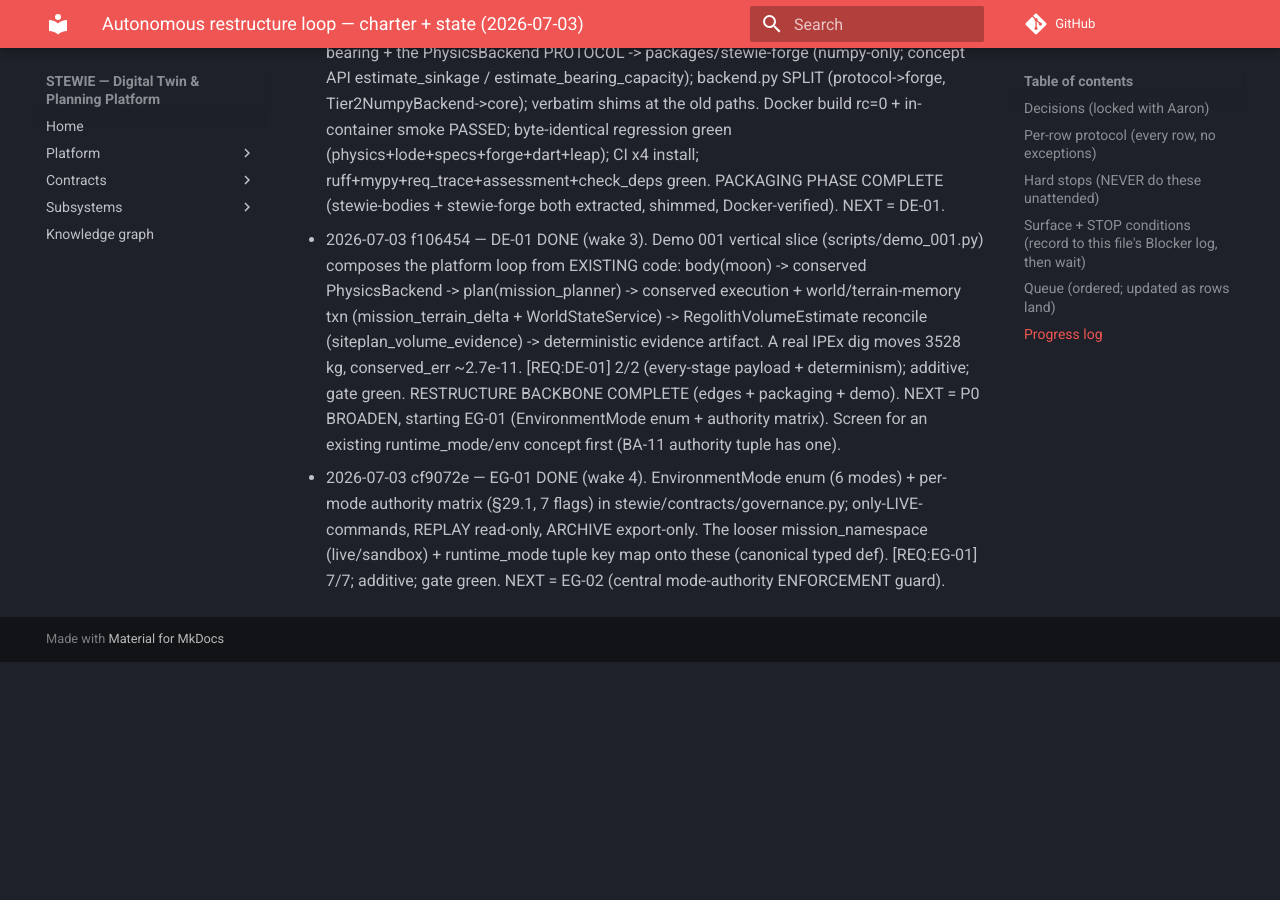
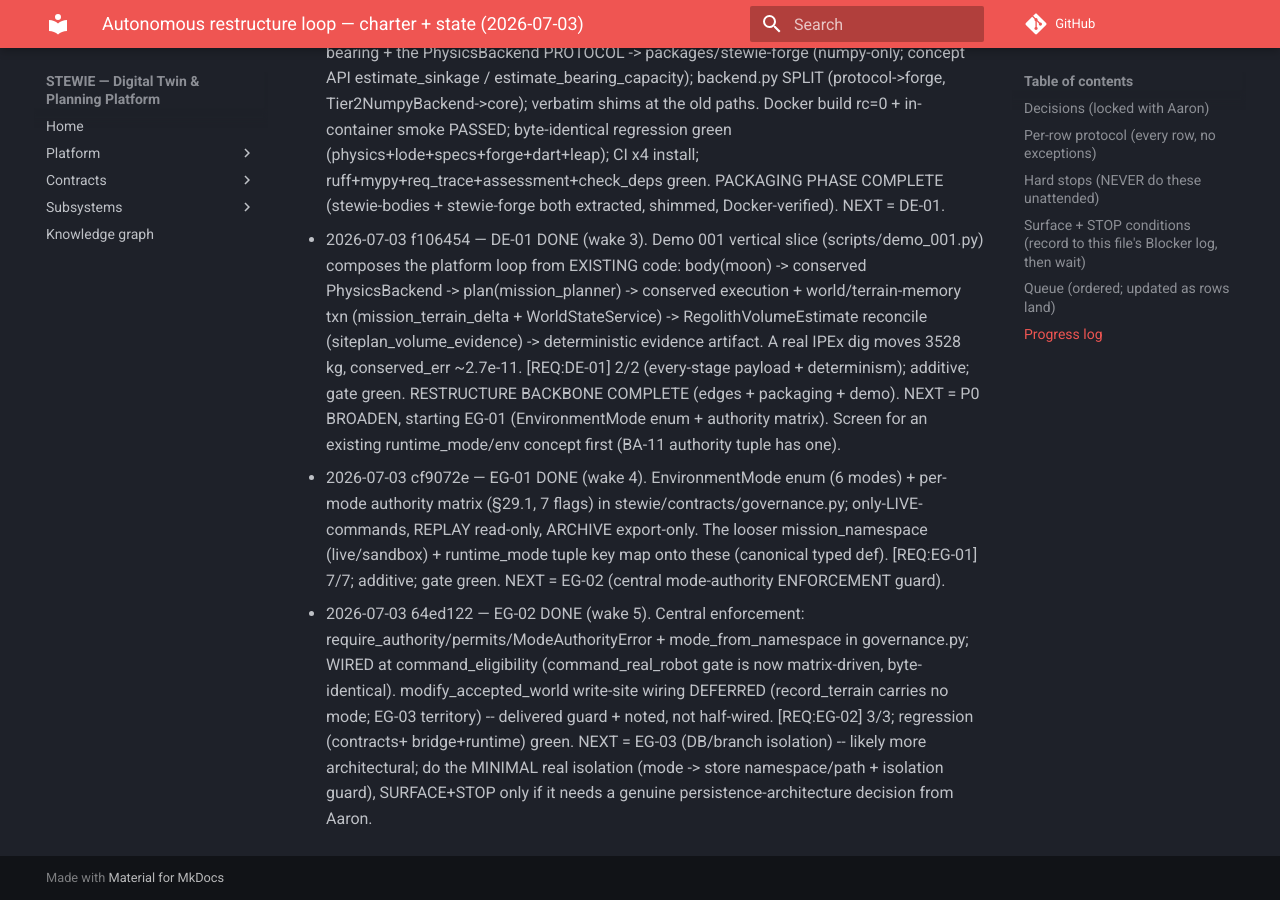
Before and after one commit to stewie-sw/stewie, an MkDocs documentation site: the page built from docs/autonomous_loop_charter_2026-07-03.md, in a window 1280 px wide and 900 px high, scrolled down 2474 px. Built offline with MkDocs 1.6.1 and Material for MkDocs 9.7.7, drawn with Linux system fonts in a browser that asks for light colours; comment, search, counter and statistics services are not loaded; before the commit the page ends 3136 px from its top, so only the background shows below that.

Commit message:
chore(loop): charter progress — EG-02 done (wake 5), EG-03 next

```diff
--- a/docs/autonomous_loop_charter_2026-07-03.md
+++ b/docs/autonomous_loop_charter_2026-07-03.md
@@ -88,3 +88,10 @@ and stop scheduling (wait for Aaron).
   7 flags) in stewie/contracts/governance.py; only-LIVE-commands, REPLAY read-only, ARCHIVE export-only. The
   looser mission_namespace (live/sandbox) + runtime_mode tuple key map onto these (canonical typed def).
   [REQ:EG-01] 7/7; additive; gate green. NEXT = EG-02 (central mode-authority ENFORCEMENT guard).
+- 2026-07-03 64ed122 — EG-02 DONE (wake 5). Central enforcement: require_authority/permits/ModeAuthorityError +
+  mode_from_namespace in governance.py; WIRED at command_eligibility (command_real_robot gate is now
+  matrix-driven, byte-identical). modify_accepted_world write-site wiring DEFERRED (record_terrain carries no
+  mode; EG-03 territory) -- delivered guard + noted, not half-wired. [REQ:EG-02] 3/3; regression (contracts+
+  bridge+runtime) green. NEXT = EG-03 (DB/branch isolation) -- likely more architectural; do the MINIMAL real
+  isolation (mode -> store namespace/path + isolation guard), SURFACE+STOP only if it needs a genuine
+  persistence-architecture decision from Aaron.
```
